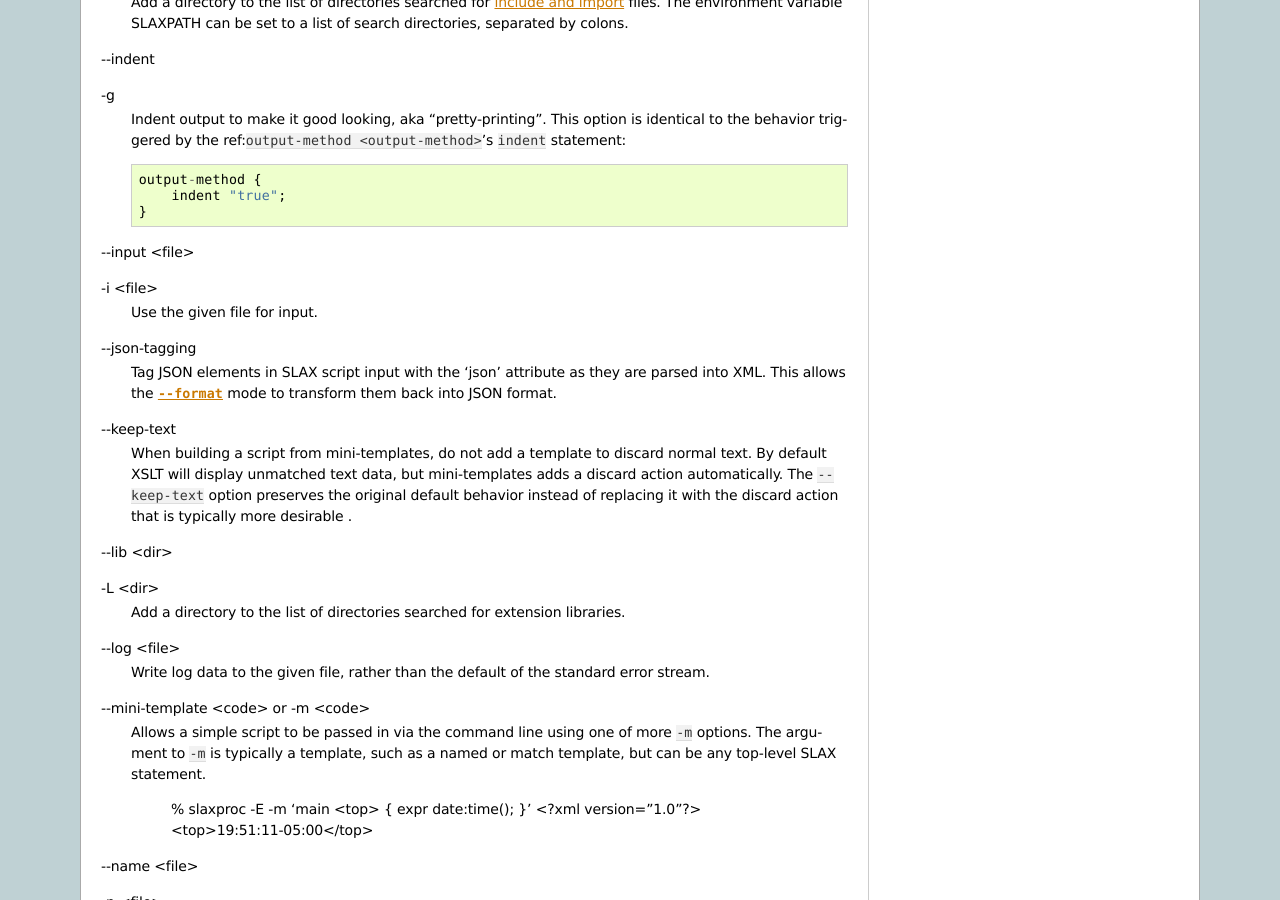
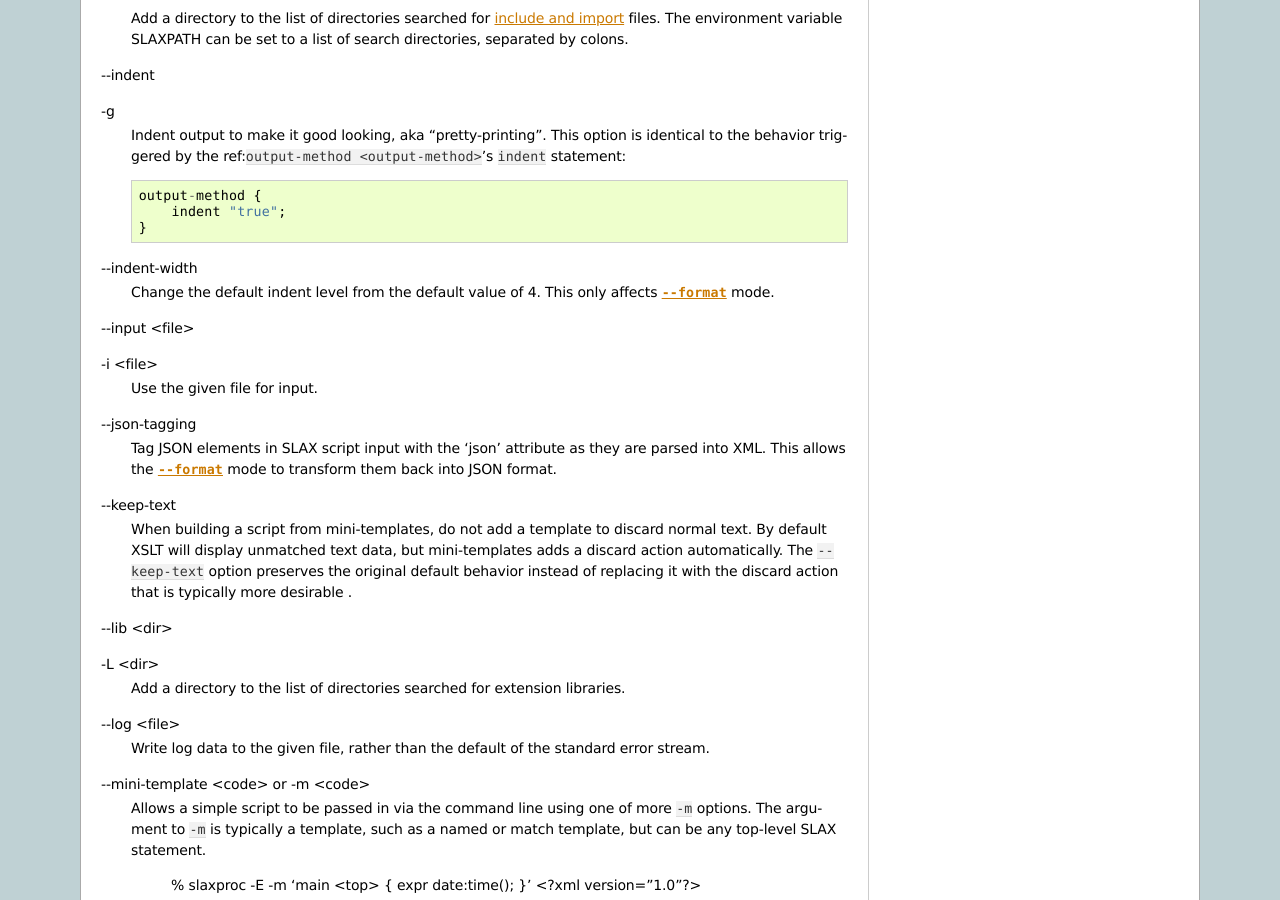
Before and after one commit to Juniper/libslax, a Sphinx documentation site: the page built from doc/distribution.rst, in a window 1280 px wide and 900 px high, scrolled down 6001 px. Built offline with Sphinx 7.4.7, drawn with Linux system fonts in a browser that asks for light colours; some of the changed text lies outside the part shown.

Commit message:
add --indent-width option

```diff
--- a/doc/distribution.rst
+++ b/doc/distribution.rst
@@ -61,6 +61,7 @@ check syntax.
     --ignore-arguments: Do not process any further arguments
     --include <dir> OR -I <dir>: search dir for includes/imports
     --indent OR -g: indent output ala output-method/indent
+    --indent-width <num>: Number of spaces to indent (for --format)
     --input <file> OR -i <file>: take input from the given file
     --json-tagging: tag json-style input with the 'json' attribute
     --keep-text: mini-templates should not discard text
@@ -406,6 +407,11 @@ Behavioral Options
          indent "true";
      }
 
+.. option:: --indent-width
+
+  Change the default indent level from the default value of 4.  This
+  only affects :option:`--format` mode.
+
 .. option:: --input <file>
 .. option:: -i <file>
 
```
